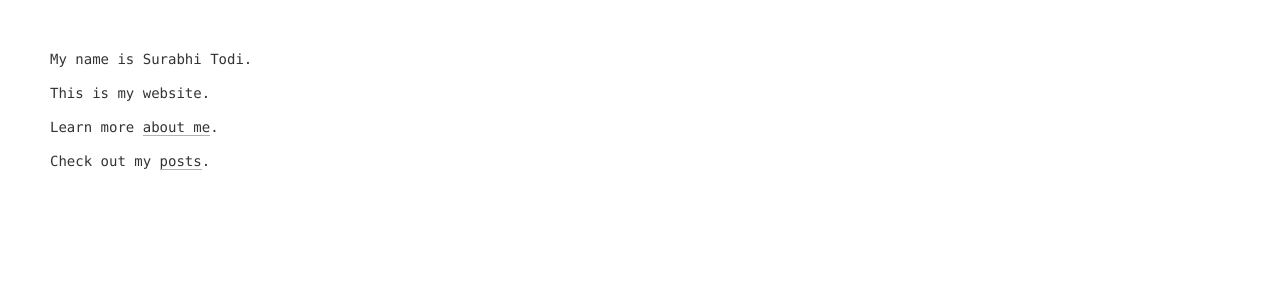
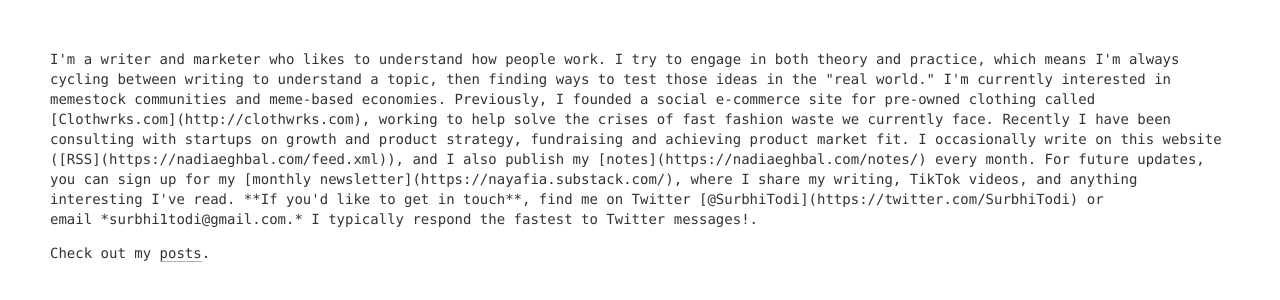
Before and after one commit to SurabhiTodi/surabhitodi.com, a Next.js app: page / in a window 1280 px wide. Shown: the top 300 px of the page. Built offline with nearby package versions, Linux system fonts and the light colour scheme.

Commit message:
Update index.js

```diff
--- a/pages/index.js
+++ b/pages/index.js
@@ -7,9 +7,16 @@
         <title>Home | Surabhi Todi</title>
         <link rel="icon" href="/favicon.ico" />
       </Head>
-      <p>My name is Surabhi Todi.</p>
-      <p>This is my website.</p>
-      <p>Learn more <a href="/about">about me</a>.</p>
+      <p>I'm a writer and marketer who likes to understand how people work. I try to engage in both theory and practice, which means I'm always cycling between writing to understand a topic, then finding ways to test those ideas in the "real world."
+
+I'm currently interested in memestock communities and meme-based economies.
+
+Previously, I founded a social e-commerce site for pre-owned clothing called [Clothwrks.com](http://clothwrks.com), working to help solve the crises of fast fashion waste we currently face. Recently I have been consulting with startups on growth and product strategy, fundraising and achieving product market fit.
+
+I occasionally write on this website ([RSS](https://nadiaeghbal.com/feed.xml)), and I also publish my [notes](https://nadiaeghbal.com/notes/) every month. For future updates, you can sign up for my [monthly newsletter](https://nayafia.substack.com/), where I share my writing, TikTok videos, and anything interesting I've read.
+
+**If you'd like to get in touch**, find me on Twitter [@SurbhiTodi](https://twitter.com/SurbhiTodi) or email *surbhi1todi@gmail.com.* I typically respond the fastest to Twitter messages!.</p>
+
       <p>Check out my <a href="/posts">posts</a>.</p>
     </div>
   )
```
